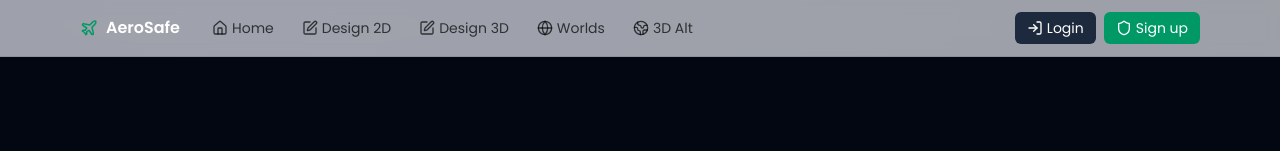
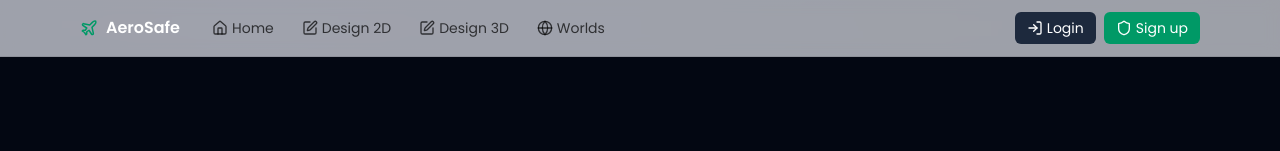
Before and after one commit to Piyush0049/Aerosafe-AI-based-stimulator, a Next.js app: page / in a window 1280 px wide. Shown: the top 151 px of the page. Built offline with nearby package versions, Linux system fonts and the light colour scheme; no server answers.

Commit message:
header changes

```diff
--- a/src/components/Header.tsx
+++ b/src/components/Header.tsx
@@ -27,9 +27,9 @@ export function Header() {
             <Link href="/worlds" className="hover:text-black dark:hover:text-white flex items-center gap-1">
               <Globe size={16}/>Worlds
             </Link>
-            <Link href="/sim-babylon" className="hover:text-black dark:hover:text-white flex items-center gap-1">
+            {/* <Link href="/sim-babylon" className="hover:text-black dark:hover:text-white flex items-center gap-1">
               <Globe2Icon size={16}/>3D Alt
-            </Link>
+            </Link> */}
           </nav>
         </div>
         <div className="flex items-center gap-3">
```
